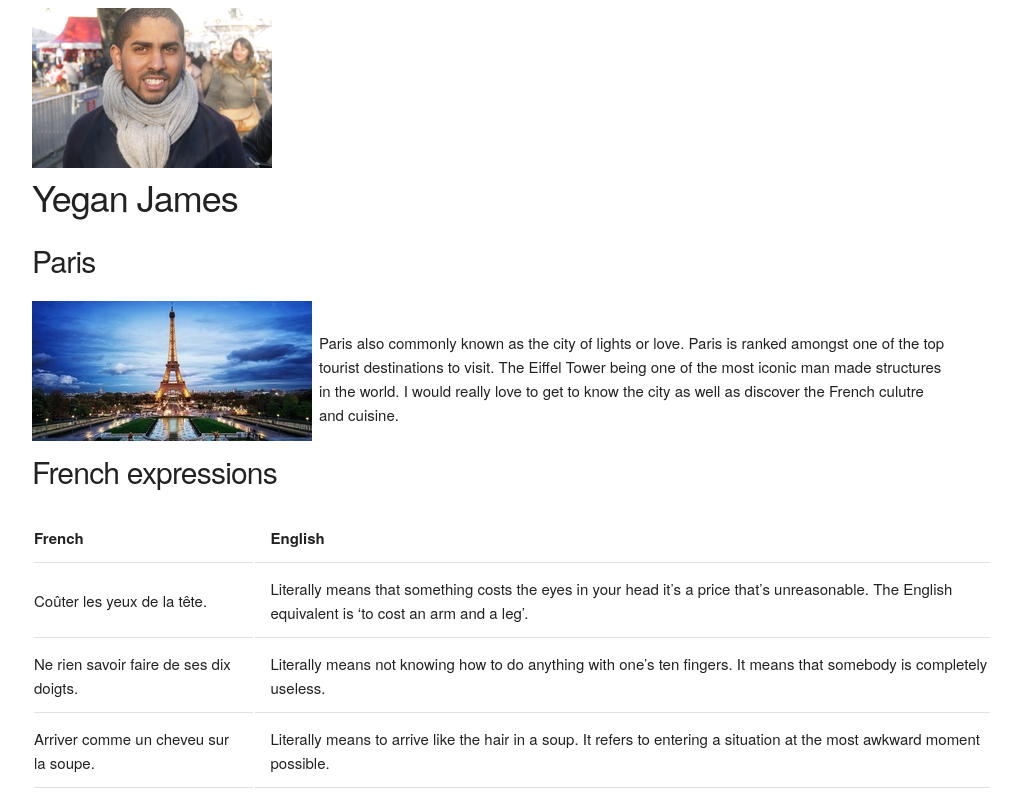
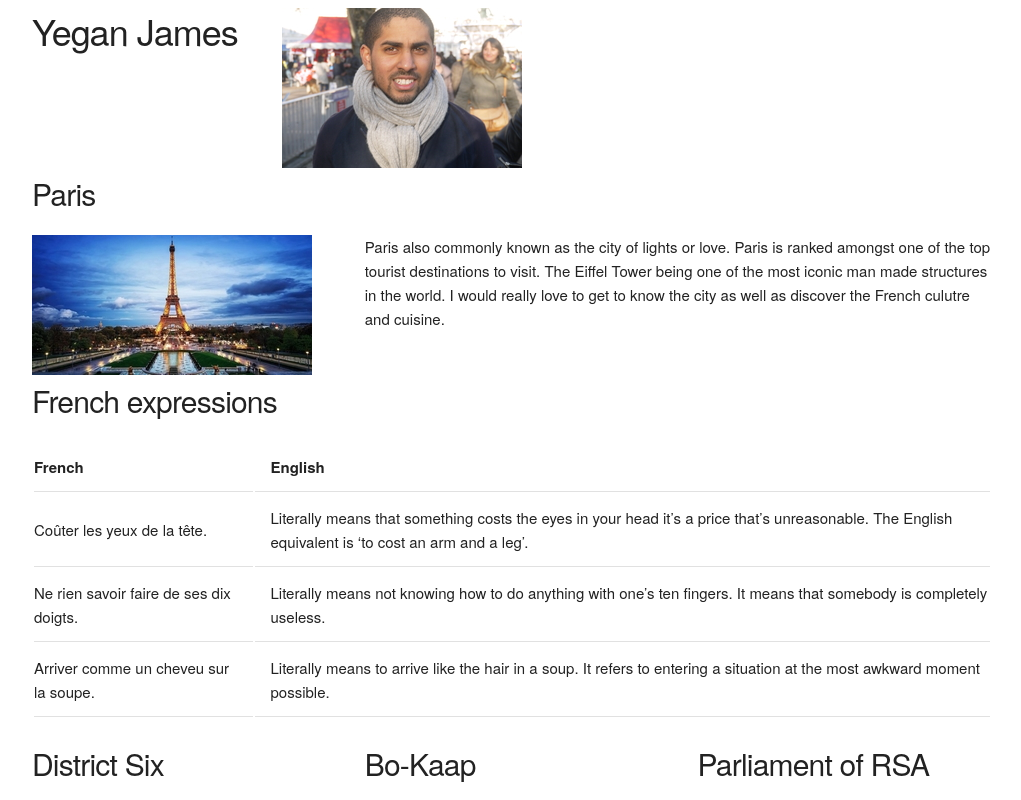
Before and after one commit to Yegan/skeleton-grid, a plain HTML site: page index.html in a window 1280 px wide. Shown: the top 800 px of the page, without its empty margins (128-1149 px from the left). Drawn offline with Linux system fonts and the light colour scheme.

Commit message:
final changes

```diff
--- a/index.html
+++ b/index.html
@@ -11,26 +11,32 @@
 
     <div class="row">
       <div class="three columns">
-          <img  src="yegan-resize.jpg" alt="me">
           <h3>Yegan James</h3>
       </div>
+      <div class="three columns">
+          <img  src="yegan-resize.jpg" alt="me">
+      </div>
     </div>
-
-    <div class="row">
-
-      <div class="four columns">
+    </div>
+    <section class=" u-full-width">
+      <div class="container">
         <h4>Paris</h4>
-        <img src="eiffel-resize.jpg" alt="eiffel">
-      </div>
-
-        <div class="eight columns">
-          <p >Paris also commonly known as the city of lights or love.
+        <div class="row">
+          <div class="four columns">
+            <img src="eiffel-resize.jpg" alt="eiffel" class="u-max-full-width">
+          </div>
+          <div class="eight columns u-max-full-width">
+            Paris also commonly known as the city of lights or love.
               Paris is ranked amongst one of the top tourist destinations to visit.
               The Eiffel Tower being one of the most iconic man made structures in the world.
-              I would really love to get to know the city as well as discover the French culutre and cuisine.</p>
+              I would really love to get to know the city as well as discover the French culutre and cuisine.
+          </div>
+
         </div>
-                  </div>
 
+      </div>
+    </section>
+<div class="container">
   <div class="row">
       <div class="u-full-width">
         <h4> French expressions</h4>
@@ -59,31 +65,36 @@
         </table>
         </div>
         </div>
+        </div>
+
+
+        <section class="u-full-width">
+
+
+<div class="container">
 
   <div class="row">
           <div class="four columns">
               <h4>District Six</h4>
-                <img src="district-six-resize.jpg" alt="district six">
+                <img class="u-max-full-width"src="district-six-resize.jpg" alt="district six">
                 <p>District Six was named the Sixth Municipal District of Cape Town in 1867. It was established as a mixed community of freed slaves, merchants, artisans, labourers and immigrants.</p>
             </div>
 
 
     <div class="four columns">
           <h4>Bo-Kaap</h4>
-          <img src="bo-kaap-resize.jpg" alt="bo kaap lef">
+          <img class="u-max-full-width" src="bo-kaap-resize.jpg" alt="bo kaap lef">
           <p>Bo Kaap situated in the heart of Cape Town CBD shows the cultural diversity to found in the Cape</p>
     </div>
 
 
     <div class="four columns">
             <h4>Parliament of RSA</h4>
-            <img src="parliament-resize.jpg" alt="parliament">
+            <img class="u-max-full-width" src="parliament-resize.jpg" alt="parliament">
             <p>The Parliament of South Africa is South Africa's legislature and under the country's current Constitution is composed of the National Assembly and the National Council of Provinces.</p>
             </div>
           </div>
-
-            </div>
-
-
+</div>
+</section>
       </body>
 </html>
--- a/skeleton.css
+++ b/skeleton.css
@@ -67,8 +67,7 @@
   .five.columns                   { width: 39.3333333333%; }
   .six.columns                    { width: 48%;            }
   .seven.columns                  { width: 56.6666666667%; }
-  .eight.columns                  { width: 65.3333333333%;
-  margin-left: -0.5em; margin-top: 6em;}
+  .eight.columns                  { width: 65.3333333333%;}
   .nine.columns                   { width: 74.0%;          }
   .ten.columns                    { width: 82.6666666667%; }
   .eleven.columns                 { width: 91.3333333333%; }
@@ -404,13 +403,16 @@ there.
 
 
 /* Larger than mobile */
-@media (min-width: 400px) {}
+@media (min-width: 400px) {
+
+}
 
 /* Larger than phablet (also point when grid becomes active) */
 @media (min-width: 550px) {}
 
 /* Larger than tablet */
-@media (min-width: 750px) {}
+@media (min-width: 750px) {
+}
 
 /* Larger than desktop */
 @media (min-width: 1000px) {}
```
